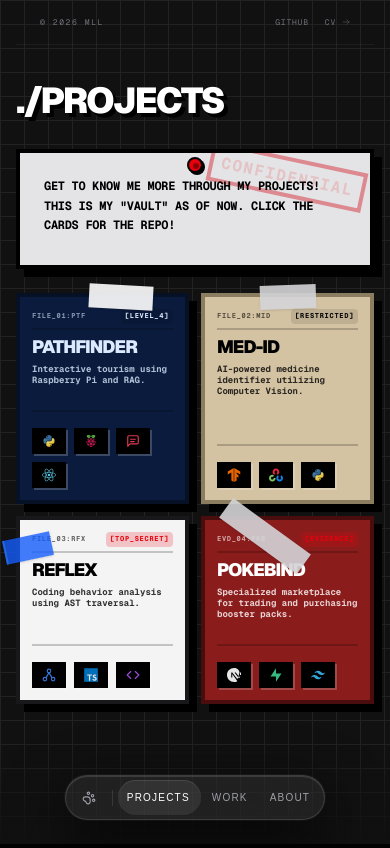
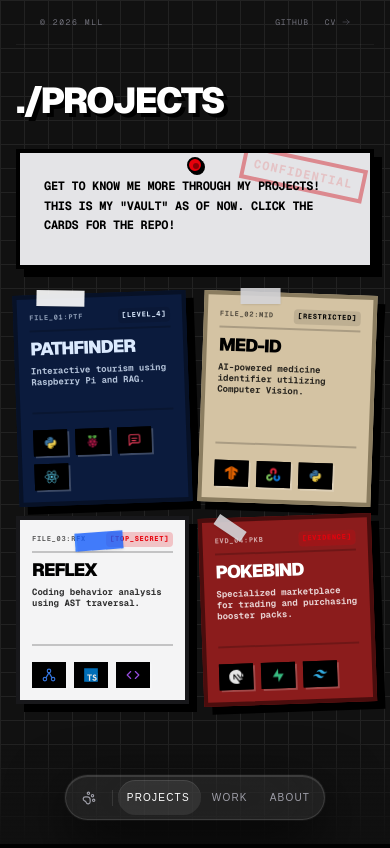
Before and after one commit to bikemaster2331/porpolyo, a Next.js app: page /projects in a window 390 px wide. Built offline with nearby package versions, Linux system fonts and the light colour scheme.

Commit message:
added something

```diff
--- a/src/app/page.tsx
+++ b/src/app/page.tsx
@@ -82,7 +82,7 @@
             <div className="relative z-10">
               <div className="flex items-baseline gap-6 mb-1">
                 <span className="font-bold uppercase tracking-[0.15em] bg-white text-black px-2 py-1 text-[10px] -rotate-3 inline-block">
-                  SOMEONE
+                  SOMEONE'S KID
                 </span>
               </div>
 
@@ -121,7 +121,6 @@
                   <div className="absolute -top-3 left-4 w-12 h-4 bg-white/40 backdrop-blur-md rotate-6 shadow-sm z-50" />
                   <p className="font-mono text-[11px] leading-relaxed uppercase font-bold tracking-tight text-left w-full break-words relative z-10">
                     {displayedReply}
-                    <span className="font-bold animate-caret-blink">|</span>
                   </p>
                 </div>
               </div>
@@ -181,7 +180,9 @@
                     playsInline
                     className="w-full h-full object-cover object-center grayscale contrast-125 hover:grayscale-0 transition-all duration-700"
                   />
-                  <span style={{ fontFamily: 'Bradley Hand, cursive' }} className="absolute bottom-1 left-0 w-full text-center text-black text-xs">meow.</span>
+                  <div className="absolute bottom-2 left-0 w-full flex flex-col items-center gap-0">
+                    <span className="bg-black text-[white] text-[11px] font-black px-3 py-0.5 tracking-[0.2em] uppercase leading-none rounded-sm scale-90">MISSING</span>
+                  </div>
                 </div>
               </div>
 
@@ -191,7 +192,7 @@
                   {/* Fake CSS Tape */}
                   <div className="absolute top-1 -right-5 w-15 h-6 bg-white/40 backdrop-blur-md rotate-48 shadow-sm z-50" />
                   <p className="text-sm md:text-sm text-black font-mono leading-relaxed relative z-10">
-                    To tolerate imperfection on the first try is to surrender before the work has even begun.
+                    "To tolerate imperfection on the first try is to surrender before the work has even begun."
                   </p>
                   <span style={{ fontFamily: 'Bradley Hand, cursive' }} className="text-xl text-red-600 block text-right mt-2 -rotate-3">
                     — just thought of it rn
@@ -211,7 +212,7 @@
               target="_blank"
               rel="noopener noreferrer"
               style={{ fontFamily: 'Bradley Hand, cursive' }}
-              className="absolute bottom-50 right-14 text-white text-2xl rotate-[-5deg] hover:text-yellow-400 hover:scale-110 transition-all duration-300 underline decoration-wavy"
+              className="absolute bottom-50 right-14 text-white text-2xl rotate-[-5deg] hover:text-pink-400 hover:scale-110 transition-all duration-300 underline decoration-wavy"
             >
               view my cv!
             </a>
--- a/src/app/projects/page.tsx
+++ b/src/app/projects/page.tsx
@@ -20,7 +20,6 @@
 const TechBadge = ({ name }: { name: string }) => {
   const icon = TechIcons[name] || TechIcons["Algorithms"];
   return (
-    // Scoped aggressive hover to desktop (md:) to prevent mobile stickiness
     <div className="flex items-center gap-1.5 px-2 py-1 bg-black border-2 border-black shadow-[2px_2px_0_rgba(255,255,255,0.2)] md:hover:shadow-[4px_4px_0_rgba(255,255,255,0.4)] md:hover:-translate-y-1 md:hover:-translate-x-1 transition-all group/badge z-20">
       <div className="w-3.5 h-3.5 opacity-90 md:group-hover/badge:opacity-100 transition-opacity drop-shadow-md">
         {icon}
@@ -59,8 +58,9 @@
       longDesc: "Standard AI is usually too vague or outdated to be helpful. Built on a Raspberry Pi, Pathfinder uses a custom database that acts like a local tourist guide.",
       tech: ["Python", "Raspberry Pi", "RAG", "React"],
       link: "https://github.com/bikemaster2331/pathfinder",
-      styles: "bg-[#0b1b3d] text-blue-100 border-4 border-[#071126] shadow-[8px_8px_0_rgba(0,0,0,1)] md:rotate-[-1deg]",
-      tape: "-top-3 right-8 w-16 h-6 bg-white rotate-3 opacity-90 shadow-[2px_2px_0_rgba(0,0,0,0.5)]"
+      styles: "bg-[#0b1b3d] text-blue-100 border-4 border-[#071126] shadow-[8px_8px_0_rgba(0,0,0,1)] md:rotate-[-1deg] rotate-[-2deg]",
+      tape: "md:-top-3 md:right-8 top-[-8px] left-5 w-12 md:w-16 h-4 md:h-6 bg-white rotate-3 opacity-90 shadow-[2px_2px_0_rgba(0,0,0,0.5)]",
+      gridSpan: "col-span-1 md:col-span-6" // 50%
     },
     {
       name: "med-id",
@@ -70,8 +70,9 @@
       longDesc: "I made this to help people identify their medication using just a smartphone camera and deep learning.",
       tech: ["TensorFlow", "OpenCV", "Python"],
       link: "https://github.com/bikemaster2331/med-id",
-      styles: "bg-[#D4C3A3] text-black border-4 border-[#8B7D60] shadow-[8px_8px_0_rgba(0,0,0,1)] md:rotate-[2deg]",
-      tape: "-top-3 left-1/2 -translate-x-1/2 w-14 h-6 bg-zinc-300 -rotate-2 opacity-90 shadow-[2px_2px_0_rgba(0,0,0,0.5)]"
+      styles: "bg-[#D4C3A3] text-black border-4 border-[#8B7D60] shadow-[8px_8px_0_rgba(0,0,0,1)] md:rotate-[2deg] rotate-[2deg]",
+      tape: "md:-top-3 md:left-1/2 md:-translate-x-1/2 top-[-8px] left-8 w-10 md:w-14 h-4 md:h-6 bg-zinc-300 -rotate-2 opacity-90 shadow-[2px_2px_0_rgba(0,0,0,0.5)]",
+      gridSpan: "col-span-1 md:col-span-6" // 50%
     },
     {
       name: "reflex",
@@ -82,7 +83,8 @@
       tech: ["AST", "TypeScript", "Algorithms"],
       link: "https://github.com/bikemaster2331/reflex",
       styles: "bg-zinc-100 text-black border-4 border-zinc-900 shadow-[8px_8px_0_rgba(0,0,0,1)] md:rotate-[-2deg]",
-      tape: "top-4 -left-4 w-12 h-6 bg-blue-600/80 -rotate-12 shadow-[2px_2px_0_rgba(0,0,0,0.5)] border-l-2 border-blue-400/30"
+      tape: "md:top-1 md:-left-4 top-[-10] left-1/3 w-12 md:w-24 md:h-6 md:h-7 h-4.5 bg-blue-600/80 md:-rotate-24 -rotate-4 shadow-[2px_2px_0_rgba(0,0,0,0.5)] border-l-2 border-blue-400/30",
+      gridSpan: "col-span-1 md:col-span-6" // 50%
     },
     {
       name: "pokebind",
@@ -92,8 +94,9 @@
       longDesc: "A passion project for the collector—building a secure, specialized marketplace for Pokémon enthusiasts. I love Giratina.",
       tech: ["Next.js", "Supabase", "Tailwind"],
       link: "https://github.com/bikemaster2331/pokebind",
-      styles: "bg-[#8b1c1c] text-white border-4 border-[#4a0d0d] shadow-[8px_8px_0_rgba(0,0,0,1)] md:rotate-[1deg]",
-      tape: "top-1 right-[-20] w-24 h-6 bg-zinc-300 rotate-36 opacity-90 shadow-[2px_2px_0_rgba(0,0,0,0.5)]"
+      styles: "bg-[#8b1c1c] text-white border-4 border-[#4a0d0d] shadow-[8px_8px_0_rgba(0,0,0,1)] md:rotate-[1deg] rotate-[-2deg]",
+      tape: "md:top-1 md:right-[-20] top-0 right-[-10] md:w-16 md:w-24 w-8 md:h-8 h-3 bg-zinc-300 rotate-36 opacity-90 shadow-[2px_2px_0_rgba(0,0,0,0.5)]",
+      gridSpan: "col-span-1 md:col-span-6" // 50%
     }
   ];
 
@@ -132,13 +135,14 @@
   }, [hoveredIndex]);
 
   return (
-    // Added overflow-x-clip to prevent sideways scrolling caused by shadows/rotations
     <div className="flex flex-col items-center min-h-screen relative text-white pb-24 md:pb-0 px-4 sm:px-6 overflow-x-clip">
       <div className="fixed inset-0 bg-[#111] bg-[linear-gradient(to_right,#222_1px,transparent_1px),linear-gradient(to_bottom,#222_1px,transparent_1px)] bg-[size:24px_24px] -z-10" aria-hidden="true" />
+
       <div className="w-full order-first md:order-last">
         <Footer />
       </div>
-      <div className="max-w-5xl w-full flex-grow pt-9 md:pt-36 relative z-10">
+
+      <div className="max-w-7xl w-full flex-grow pt-9 md:pt-36 relative z-10">
 
         <div className="md:mb-16 mb-4 flex flex-col gap-3 min-h-[160px] relative">
 
@@ -147,25 +151,19 @@
           </h1>
 
           <div className="relative bg-zinc-200 p-6 border-4 border-black shadow-[8px_8px_0_rgba(0,0,0,1)] md:rotate-[-1deg] max-w-2xl mt-4 overflow-hidden">
-
-            {/* Hid barcode on very small screens, or forced to top right cleanly */}
             <div className="hidden sm:flex absolute top-0 right-2 w-20 h-10 p-1 flex-col justify-between items-center rotate-1">
               <div className="w-full h-7 bg-[linear-gradient(90deg,#000_1px,transparent_1px,transparent_3px,#000_3px,#000_4px,transparent_4px,transparent_5px,#000_5px,#000_7px,transparent_7px,transparent_8px,#000_8px,#000_9px,transparent_9px,transparent_11px,#000_11px,#000_12px,transparent_12px,transparent_15px,#000_15px,#000_16px,transparent_16px,transparent_17px,#000_17px,#000_20px,transparent_20px,transparent_22px,#000_22px,#000_23px,transparent_23px,transparent_25px,#000_25px,#000_28px)] bg-[length:30px_100%]"></div>
               <span className="text-[6px] font-mono text-black font-bold tracking-widest leading-none">0412-2026-MLL</span>
             </div>
 
-            {/* Fixed the text size typo (md:text-9px -> md:text-3xl) */}
-            <div className="absolute md:top-4 md:right-2 top-1 right-1 border-4 border-red-600 text-red-300 font-bold md:text-2xl text-12px md:text-3xl px-2 py-1 rotate-12 opacity-40 mix-blend-multiply tracking-widest font-mono pointer-events-none">
+            <div className="absolute md:top-4 md:right-2 top-1 right-1 border-4 border-red-600 text-red-300 font-bold md:text-2xl text-[12px] md:text-3xl px-2 py-1 rotate-12 opacity-40 mix-blend-multiply tracking-widest font-mono pointer-events-none">
               CONFIDENTIAL
             </div>
 
-            {/* Red Push Pin */}
             <div className="absolute top-1 left-1/2 -translate-x-1/2 w-4 h-4 rounded-full bg-red-600 border-2 border-black shadow-[2px_2px_0_rgba(0,0,0,1)] z-50 flex items-center justify-center">
-              {/* Pin Indentation/Highlight */}
               <div className="w-1.5 h-1.5 rounded-full bg-black/40 translate-x-[1px] translate-y-[1px]" />
             </div>
 
-            {/* Added pr-0 sm:pr-16 to stop text from running under the barcode on mobile */}
             <p className="text-black font-mono md:text-[14px] text-[12px] leading-relaxed min-h-[64px] font-bold uppercase tracking-tight relative z-10 w-full md:w-[85%] pr-0 sm:pr-16">
               {displayedDesc}
             </p>
@@ -173,8 +171,7 @@
 
         </div>
 
-        {/* 2-COLUMN MOBILE GRID: High-density layout */}
-        <div className="grid grid-cols-2 md:grid-cols-2 gap-3 md:gap-12 pb-12 md:pb-16 mt-6 md:mt-12">
+        <div className="grid grid-cols-2 md:grid-cols-12 gap-3 md:gap-12 pb-12 md:pb-48 mt-6 md:mt-24">
           {projectData.map((project, i) => (
             <a
               key={project.name}
@@ -183,8 +180,7 @@
               rel="noreferrer"
               onMouseEnter={() => isDesktop && setHoveredIndex(i)}
               onMouseLeave={() => isDesktop && setHoveredIndex(null)}
-              // Scoped the heavy scale/translate hovers to desktop only (md:)
-              className={`group relative p-3 md:p-8 flex flex-col transition-all duration-300 cursor-pointer ${project.styles} md:hover:rotate-0 md:hover:scale-105 md:hover:shadow-[16px_16px_0_rgba(0,0,0,1)] md:hover:-translate-y-1 md:hover:-translate-x-1 hover:!z-30 ${isDesktop && hoveredIndex !== null && hoveredIndex !== i
+              className={`group relative p-3 md:p-8 flex flex-col transition-all duration-300 cursor-pointer ${project.styles} ${project.gridSpan} md:hover:rotate-0 md:hover:scale-105 md:hover:shadow-[16px_16px_0_rgba(0,0,0,1)] md:hover:-translate-y-1 md:hover:-translate-x-1 hover:!z-30 ${isDesktop && hoveredIndex !== null && hoveredIndex !== i
                 ? 'blur-[4px] brightness-[0.4] grayscale'
                 : 'blur-0 opacity-100 grayscale-0'
                 }`}
@@ -209,7 +205,6 @@
               </p>
 
               <div className="flex items-center justify-between mt-auto pt-4 border-t-2 border-black/20">
-                {/* Changed flex-nowrap to flex-wrap so badges stack nicely on small screens */}
                 <div className="flex flex-wrap gap-2 relative z-20">
                   {project.tech.map(t => (
                     <TechBadge key={t} name={t} />
@@ -219,7 +214,7 @@
             </a>
           ))}
         </div>
-       </div>
-     </div>
+      </div>
+    </div>
   );
 }
```
Also changed, not shown: public/images/girat.png (added).
